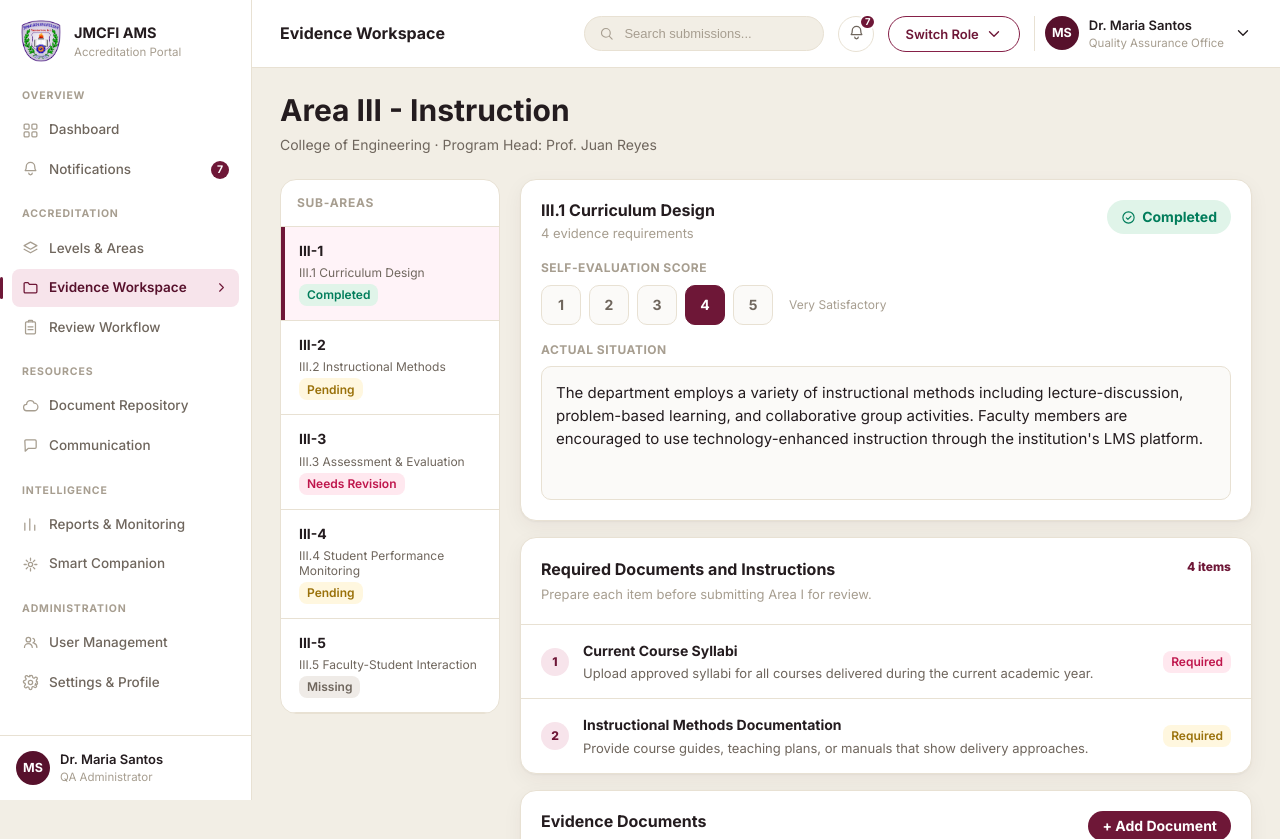
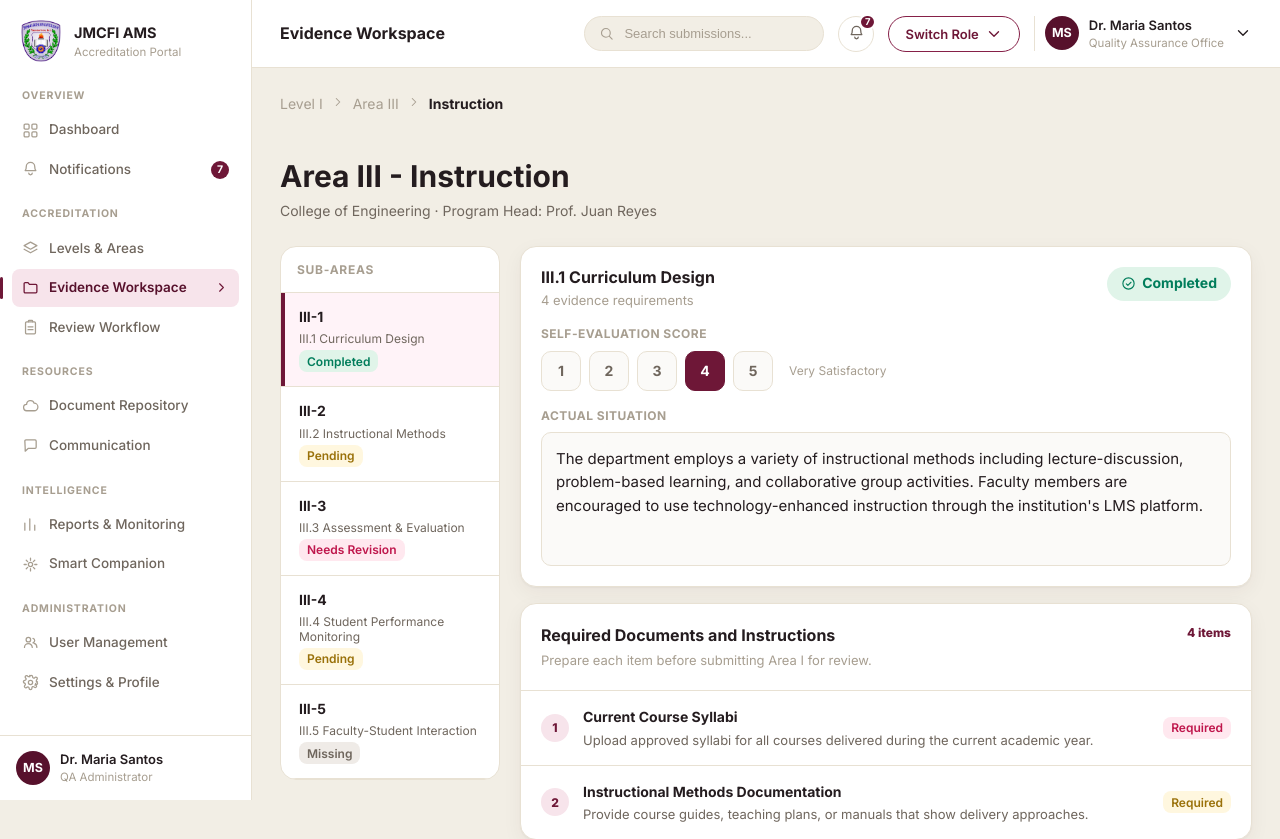
Before and after one commit to Ashhh02/accreditation_management_system, a Django app: page /accreditation/submission-workspace/ in a window 1280 px wide. Shown: the top 839 px of the page. Run offline with Django 5.2, Linux system fonts and the light colour scheme.

Commit message:
restore evidence workspace breadcrumbs

```diff
--- a/accreditation/templates/accreditation/levels_areas.html
+++ b/accreditation/templates/accreditation/levels_areas.html
@@ -7,12 +7,6 @@
 
 {% block content %}
   <div class="levels-page">
-    <div class="levels-breadcrumb">
-      <span>Accreditation</span>
-      <span>/</span>
-      <strong>Levels & Areas</strong>
-    </div>
-
     <header class="levels-header">
       <h1>Accreditation Overview</h1>
       <p>PACUCOA Levels I-IV · Academic Year 2025-2026</p>
--- a/accreditation/templates/accreditation/submission_workspace.html
+++ b/accreditation/templates/accreditation/submission_workspace.html
@@ -7,6 +7,24 @@
 
 {% block content %}
   <div class="workspace-page">
+    <div class="workspace-breadcrumb">
+      <a href="{% url 'accreditation:levels_areas' %}">Level I</a>
+      <span>{% icon 'chevron-right' 'trail-icon' %}</span>
+      {% if workspace.area_key %}
+        <a href="{% url 'accreditation:area_details' workspace.area_key %}">{{ workspace.area_code }}</a>
+      {% else %}
+        <span>{{ workspace.area_code }}</span>
+      {% endif %}
+      <span>{% icon 'chevron-right' 'trail-icon' %}</span>
+      {% if workspace.subarea_code %}
+        <a href="{% url 'accreditation:area_details' workspace.area_key %}">{{ workspace.area_name }}</a>
+        <span>{% icon 'chevron-right' 'trail-icon' %}</span>
+        <strong>{{ workspace.subarea_code }}</strong>
+      {% else %}
+        <strong>{{ workspace.area_name }}</strong>
+      {% endif %}
+    </div>
+
     <header class="workspace-header">
       <div class="workspace-header-copy">
         <h1>{{ workspace.area_code }} - {{ workspace.area_name }}</h1>
--- a/static/css/submission_workspace.css
+++ b/static/css/submission_workspace.css
@@ -1,5 +1,32 @@
 .workspace-page {
   width: 100%;
+}
+
+.workspace-breadcrumb {
+  display: flex;
+  align-items: center;
+  gap: 8px;
+  margin-bottom: 46px;
+  color: var(--color-text-faint);
+  font-size: 14px;
+}
+
+.workspace-breadcrumb strong {
+  color: var(--color-text);
+}
+
+.workspace-breadcrumb a {
+  color: var(--color-text-faint);
+  text-decoration: none;
+}
+
+.workspace-breadcrumb a:hover {
+  color: var(--maroon-700);
+}
+
+.trail-icon {
+  width: 14px;
+  height: 14px;
 }
 
 .workspace-header {
```
Also changed, not shown: static/css/levels_areas.css (+0 -17 lines).
